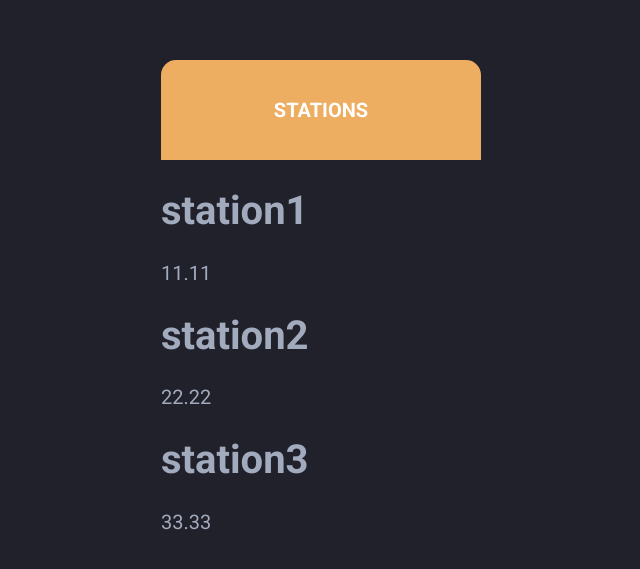
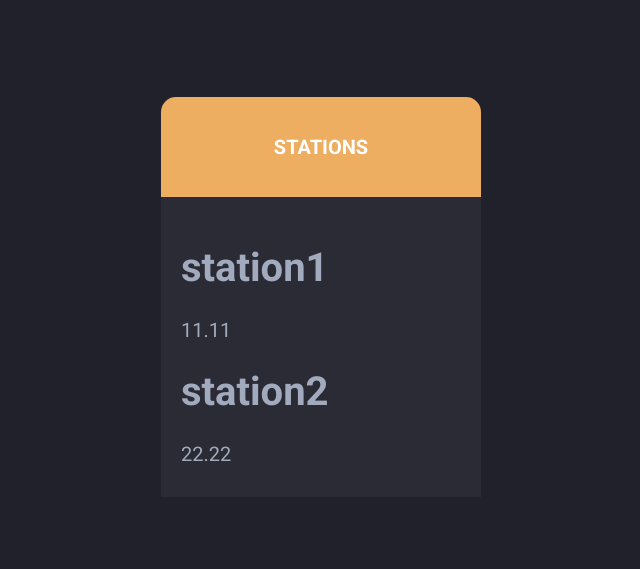
Before and after one commit to barbaraszott/radio, a React (Create React App) app: page / in a window 1280 px wide. Shown: the part 103-672 px from the top of the page, without its empty margins (319-959 px from the left). Built offline with nearby package versions, Linux system fonts and the light colour scheme.

Commit message:
Add some styles for radio-stations

```diff
--- a/src/App.scss
+++ b/src/App.scss
@@ -32,3 +32,11 @@ body {
 	text-transform: uppercase;
 	font-weight: bold;
 }
+
+.radio-stations {
+	background: #2b2b36;
+	color: #a2abbd;
+	padding: 20px;
+	max-height: 300px;
+	overflow-y: scroll;
+}
```
